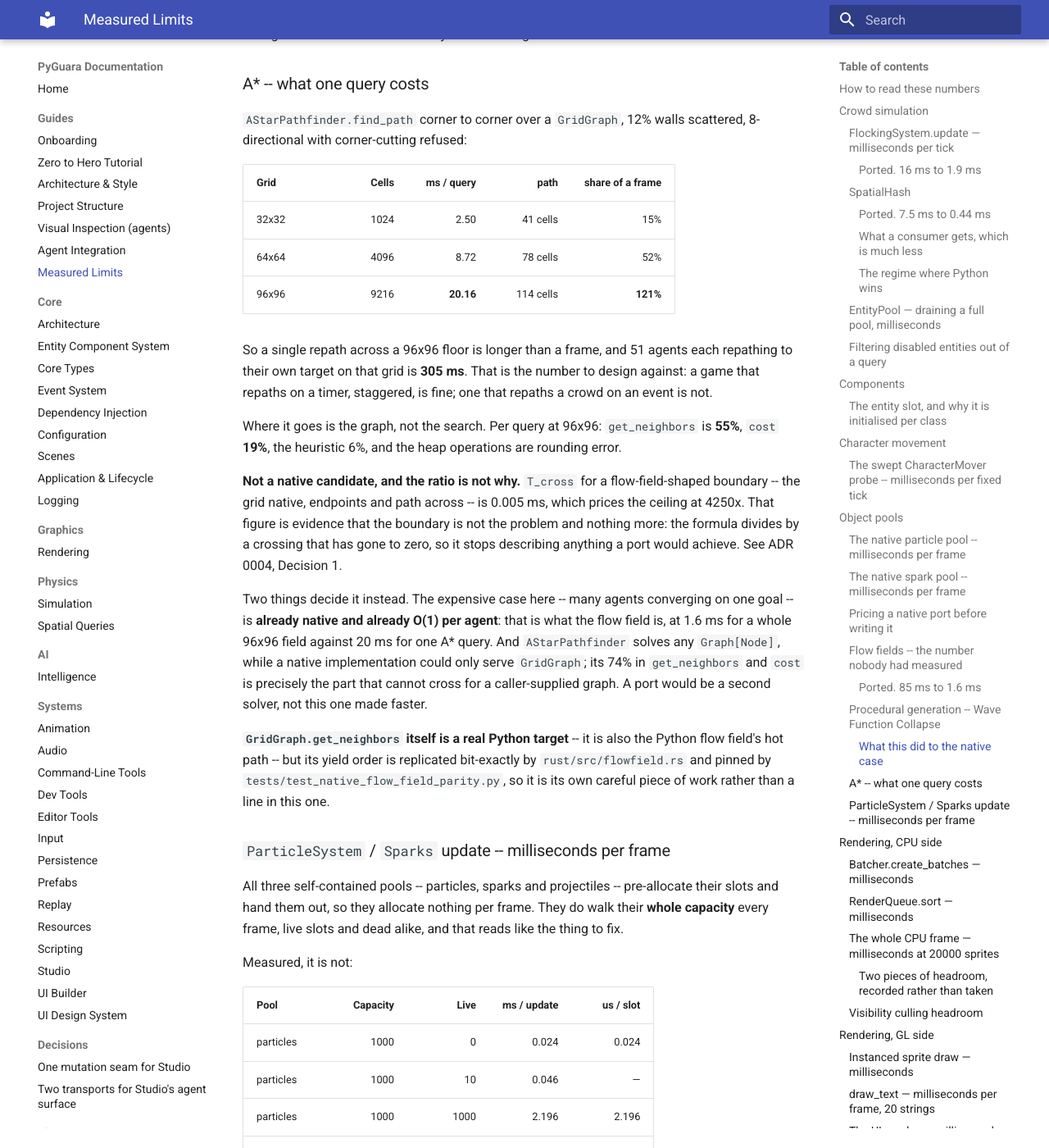
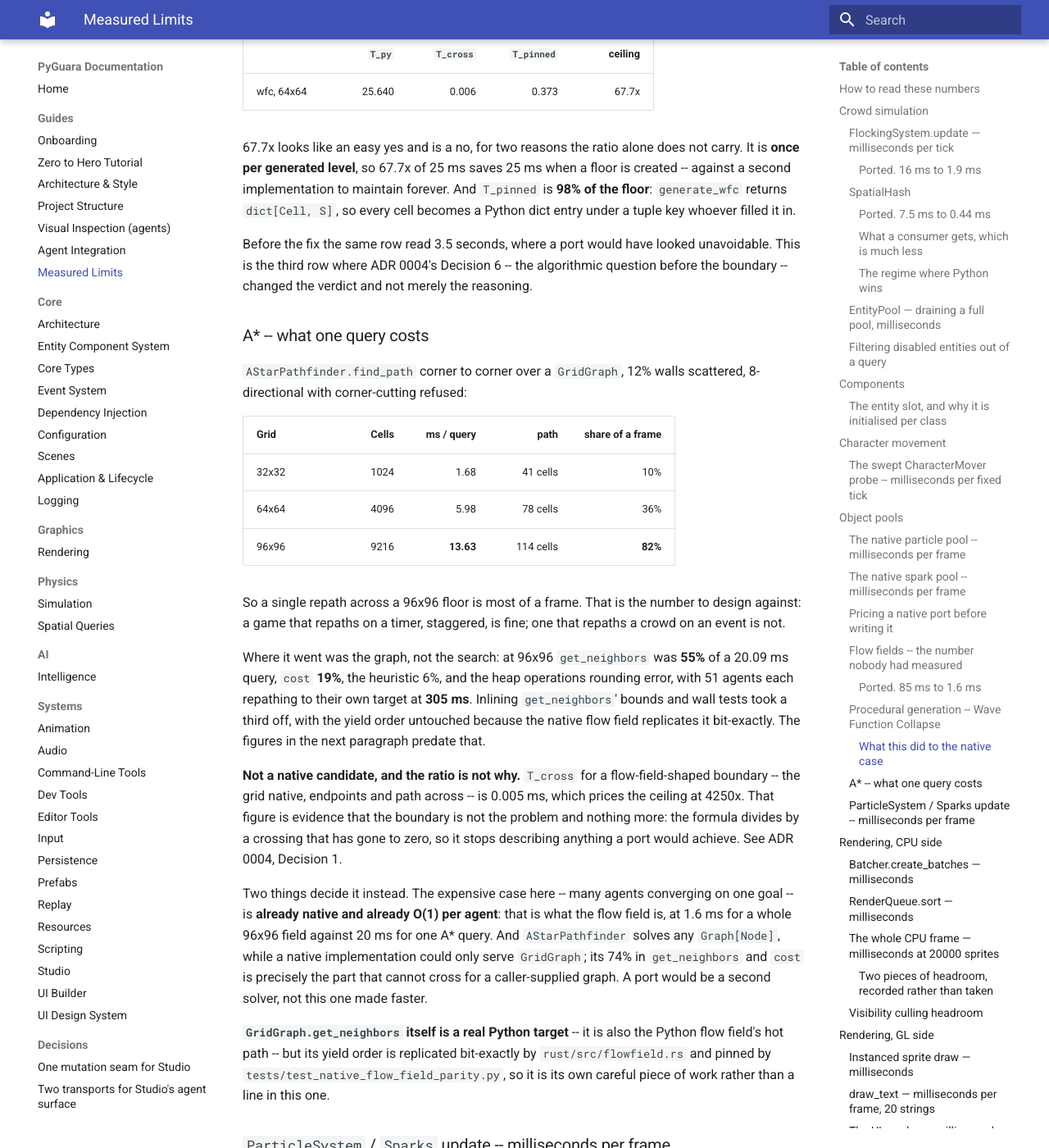
Before and after one commit to Wedeueis/pyguara, an MkDocs documentation site: the page built from docs/guides/performance.md, in a window 1280 px wide and 1400 px high, scrolled down 18414 px. Shown: the whole window at 82% size. Built offline with MkDocs 1.6.1 and Material for MkDocs 9.7.7, drawn with Linux system fonts in a browser that asks for light colours; some of the changed text lies outside the part shown.

Commit message:
docs(perf): A*'s new figures, and the flow field's ratio they move
Inlining `get_neighbors` made the Python flow field faster and left the
native sweep where it was, so the flow field's headline gain falls from
46-53x to 26-32x. `AGENTS.md`, the performance guide and ADR 0004 all
quoted the old ratio or the old query time. The measured history stays
where it reads as history.

Co-Authored-By: Claude Opus 5.5 <noreply@anthropic.com>

```diff
--- a/docs/guides/performance.md
+++ b/docs/guides/performance.md
@@ -644,6 +644,16 @@ calls this opacity, and it is the difference between this row and
 flocking's, which has to hand every agent's position back every tick --
 measured, 57x against 9x.
 
+**Those ratios are against a Python store that has since got faster.**
+`GridGraph.get_neighbors` was inlined afterwards, which the native sweep
+does not use, so the numerator moved and the native column did not:
+
+| Grid | Python | native | |
+| --- | ---: | ---: | ---: |
+| 32x32 | 5.16 | 0.195 | 26x |
+| 64x64 | 22.48 | 0.765 | 29x |
+| 96x96 | **52.18** | **1.641** | **32x** |
+
 `vector_at` got cheaper too, by **5.7x** (3.27 us -> 0.575 us), and the
 boundary had to be picked for it to. A crossing that returned the descent
 neighbour would have made the method *slower*: the lookup was never the
@@ -747,18 +757,20 @@ walls scattered, 8-directional with corner-cutting refused:
 
 | Grid | Cells | ms / query | path | share of a frame |
 | --- | ---: | ---: | ---: | ---: |
-| 32x32 | 1024 | 2.50 | 41 cells | 15% |
-| 64x64 | 4096 | 8.72 | 78 cells | 52% |
-| 96x96 | 9216 | **20.16** | 114 cells | **121%** |
+| 32x32 | 1024 | 1.68 | 41 cells | 10% |
+| 64x64 | 4096 | 5.98 | 78 cells | 36% |
+| 96x96 | 9216 | **13.63** | 114 cells | **82%** |
 
-So a single repath across a 96x96 floor is longer than a frame, and 51
-agents each repathing to their own target on that grid is **305 ms**.
-That is the number to design against: a game that repaths on a timer,
-staggered, is fine; one that repaths a crowd on an event is not.
+So a single repath across a 96x96 floor is most of a frame. That is the
+number to design against: a game that repaths on a timer, staggered, is
+fine; one that repaths a crowd on an event is not.
 
-Where it goes is the graph, not the search. Per query at 96x96:
-`get_neighbors` is **55%**, `cost` **19%**, the heuristic 6%, and the
-heap operations are rounding error.
+Where it went was the graph, not the search: at 96x96 `get_neighbors` was
+**55%** of a 20.09 ms query, `cost` **19%**, the heuristic 6%, and the heap
+operations rounding error, with 51 agents each repathing to their own
+target at **305 ms**. Inlining `get_neighbors`' bounds and wall tests took
+a third off, with the yield order untouched because the native flow field
+replicates it bit-exactly. The figures in the next paragraph predate that.
 
 **Not a native candidate, and the ratio is not why.** `T_cross` for a
 flow-field-shaped boundary -- the grid native, endpoints and path across
```
Also changed, not shown: AGENTS.md (+1 -1 lines), docs/adr/0004-the-native-boundary.md (+3 -1 lines).
